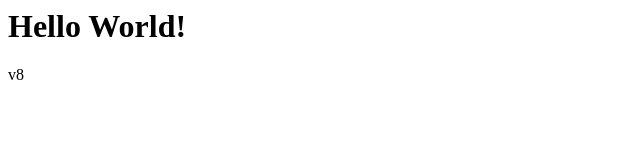
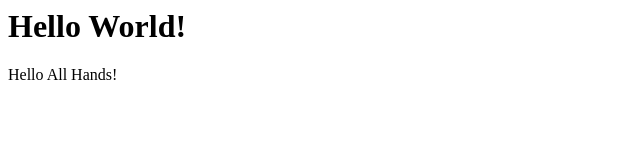
Before and after one commit to corporate-org/simplest-app, a website: page public/index.html in a window 1280 px wide. Shown: the full height of the page, 0-640 px from the left. Drawn offline with Linux system fonts and the light colour scheme.

Commit message:
Updated for allhands

```diff
--- a/public/index.html
+++ b/public/index.html
@@ -3,6 +3,6 @@
 <title>Simplest App!</title>
 <body>
 <h1>Hello World!</h1>
-<p>v8</p>
+<p>Hello All Hands!</p>
 </body>
 </html>
```
